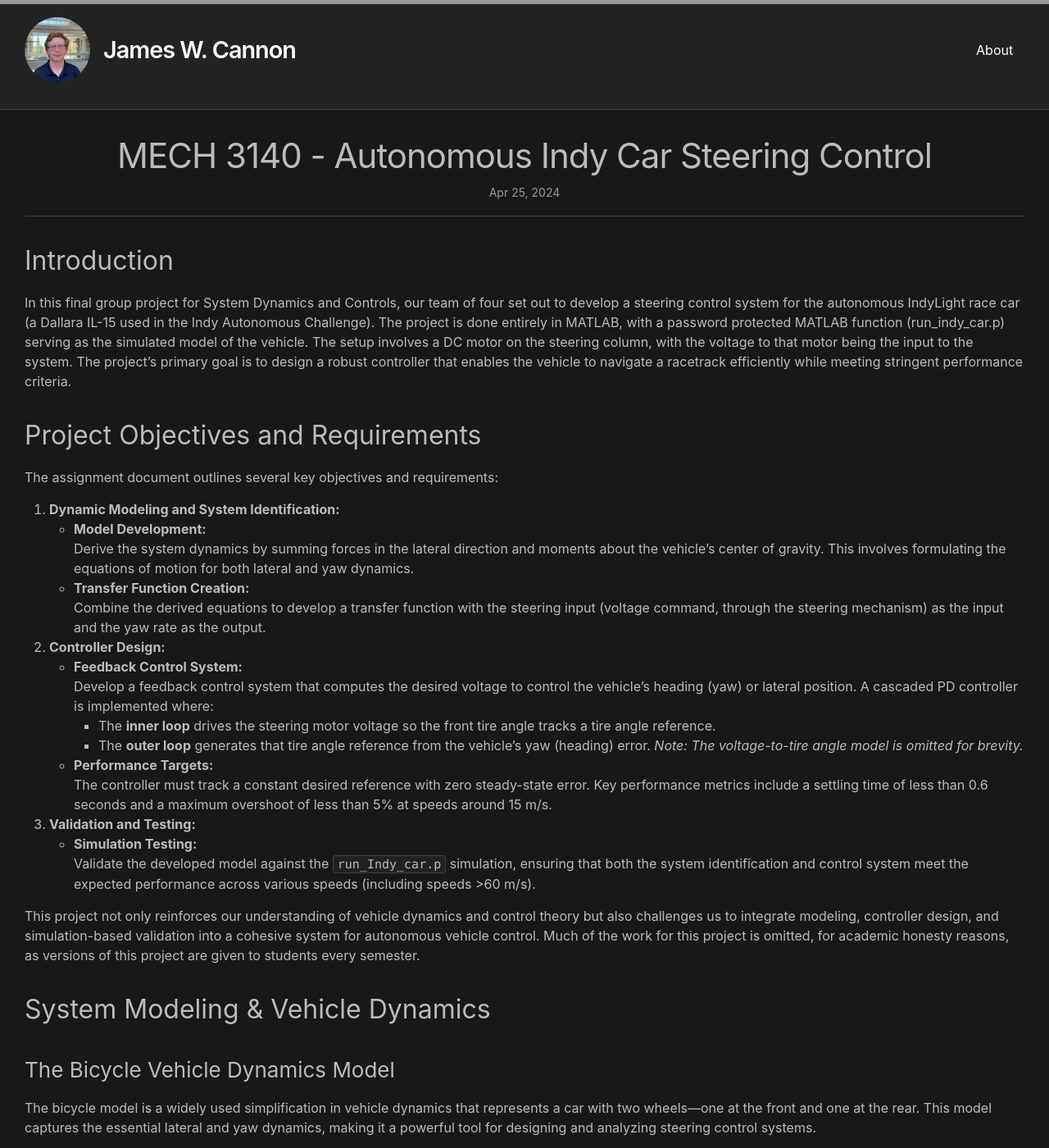
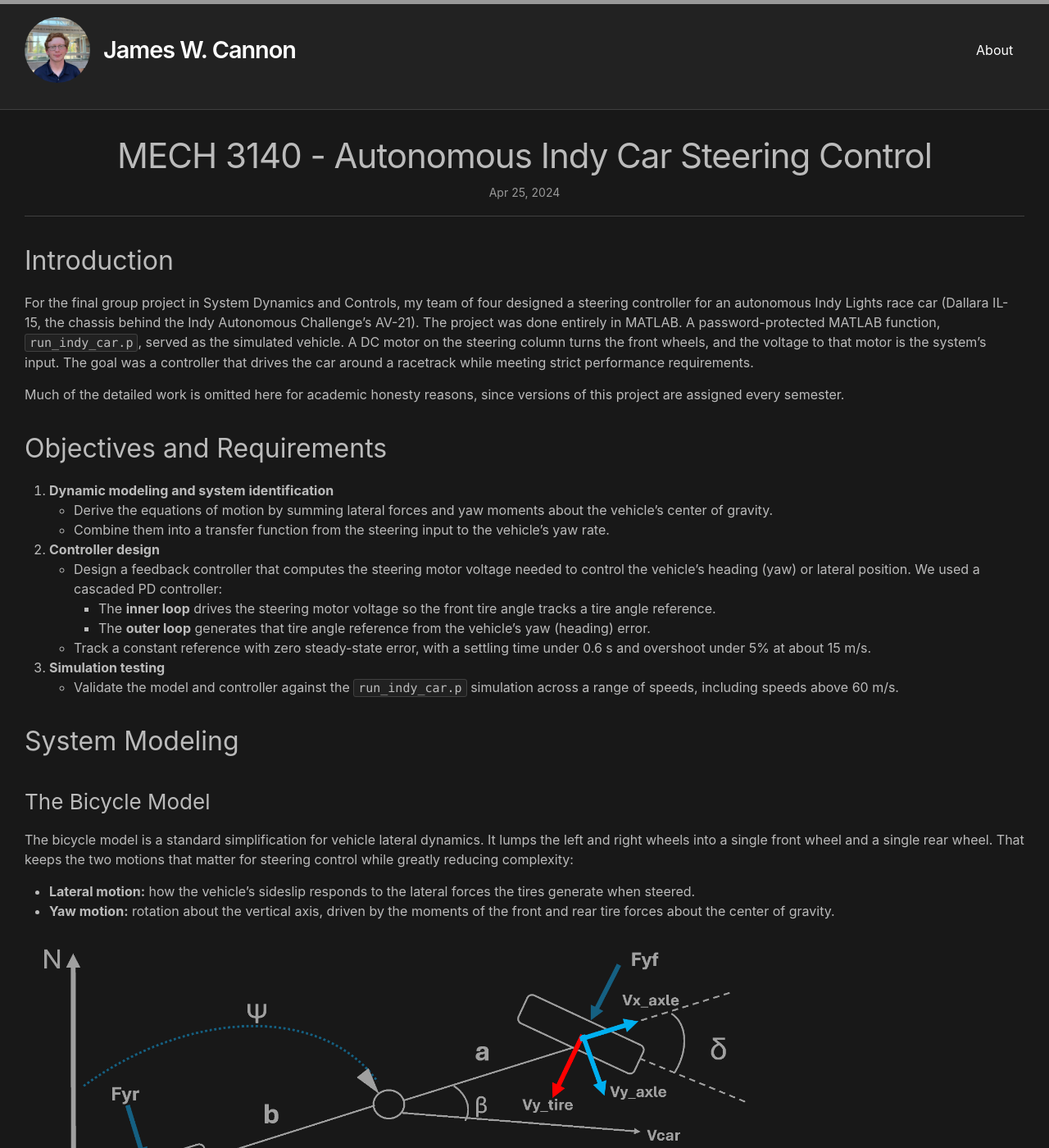
Before and after one commit to jacan20/portfolio, a Jekyll site: the page built from _posts/2024-04-25-indy-car-steering-controller.md, in a window 1280 px wide and 1400 px high. Shown: the whole window at 82% size. Built offline with Jekyll 4.4.1, drawn with Linux system fonts in a browser that asks for light colours; some of the changed text lies outside the part shown.

Commit message:
Edit completed articles for technical accuracy and prose
- IndyCar: correct the lateral-force equation (sideslip rate and yaw
  rate were written as beta and Psi), simplify the moment equation,
  unify notation, fix inline math rendering, tighten prose
- Nav: fix the position update (it double-counted acceleration), note
  the attitude update is first-order and that body acceleration is
  bias/gravity corrected, describe the kinematic bicycle model correctly
- N-body: fix inline math that rendered as plain "(F)", describe
  velocity Verlet's bounded energy error accurately, note that the
  distance floor and speed cap are non-physical stability measures
- Monte Carlo and DC motor: tighten prose; add the 1/sqrt(N) error rate
- About: smooth two awkward lines

Co-Authored-By: Claude Opus 5.5 <noreply@anthropic.com>
Claude-Session: https://claude.ai/code/session_01KyzwqWajTaqgwRNoXRCdA9

```diff
--- a/_posts/2024-04-25-indy-car-steering-controller.md
+++ b/_posts/2024-04-25-indy-car-steering-controller.md
@@ -7,130 +7,94 @@ categories: [Academic Project]
 
 ## Introduction
 
-In this final group project for System Dynamics and Controls, our team of four set out to develop a steering control system for the autonomous IndyLight race car (a Dallara IL-15 used in the Indy Autonomous Challenge). The project is done entirely in MATLAB, with a password protected MATLAB function (run_indy_car.p) serving as the simulated model of the vehicle. The setup involves a DC motor on the steering column, with the voltage to that motor being the input to the system. The project's primary goal is to design a robust controller that enables the vehicle to navigate a racetrack efficiently while meeting stringent performance criteria.
+For the final group project in System Dynamics and Controls, my team of four designed a steering controller for an autonomous Indy Lights race car (Dallara IL-15, the chassis behind the Indy Autonomous Challenge's AV-21). The project was done entirely in MATLAB. A password-protected MATLAB function, `run_indy_car.p`, served as the simulated vehicle. A DC motor on the steering column turns the front wheels, and the voltage to that motor is the system's input. The goal was a controller that drives the car around a racetrack while meeting strict performance requirements.
 
-## Project Objectives and Requirements
+Much of the detailed work is omitted here for academic honesty reasons, since versions of this project are assigned every semester.
 
-The assignment document outlines several key objectives and requirements:
+## Objectives and Requirements
 
-1. **Dynamic Modeling and System Identification:**
-   - **Model Development:**
-     Derive the system dynamics by summing forces in the lateral direction and moments about the vehicle's center of gravity. This involves formulating the equations of motion for both lateral and yaw dynamics.
-   - **Transfer Function Creation:**
-     Combine the derived equations to develop a transfer function with the steering input (voltage command, through the steering mechanism) as the input and the yaw rate as the output.
+1. **Dynamic modeling and system identification**
+   - Derive the equations of motion by summing lateral forces and yaw moments about the vehicle's center of gravity.
+   - Combine them into a transfer function from the steering input to the vehicle's yaw rate.
 
-2. **Controller Design:**
-   - **Feedback Control System:**
-     Develop a feedback control system that computes the desired voltage to control the vehicle’s heading (yaw) or lateral position. A cascaded PD controller is implemented where:
-       - The **inner loop** drives the steering motor voltage so the front tire angle tracks a tire angle reference.
-       - The **outer loop** generates that tire angle reference from the vehicle’s yaw (heading) error.
-     *Note: The voltage-to-tire angle model is omitted for brevity.*
-   - **Performance Targets:**
-     The controller must track a constant desired reference with zero steady-state error. Key performance metrics include a settling time of less than 0.6 seconds and a maximum overshoot of less than 5% at speeds around 15 m/s.
+2. **Controller design**
+   - Design a feedback controller that computes the steering motor voltage needed to control the vehicle's heading (yaw) or lateral position. We used a cascaded PD controller:
+     - The **inner loop** drives the steering motor voltage so the front tire angle tracks a tire angle reference.
+     - The **outer loop** generates that tire angle reference from the vehicle's yaw (heading) error.
+   - Track a constant reference with zero steady-state error, with a settling time under 0.6 s and overshoot under 5% at about 15 m/s.
 
-3. **Validation and Testing:**
-   - **Simulation Testing:**
-     Validate the developed model against the `run_Indy_car.p` simulation, ensuring that both the system identification and control system meet the expected performance across various speeds (including speeds >60 m/s).
+3. **Simulation testing**
+   - Validate the model and controller against the `run_indy_car.p` simulation across a range of speeds, including speeds above 60 m/s.
 
-This project not only reinforces our understanding of vehicle dynamics and control theory but also challenges us to integrate modeling, controller design, and simulation-based validation into a cohesive system for autonomous vehicle control. Much of the work for this project is omitted, for academic honesty reasons, as versions of this project are given to students every semester.
+## System Modeling
 
-## System Modeling & Vehicle Dynamics
+### The Bicycle Model
 
-### The Bicycle Vehicle Dynamics Model
+The bicycle model is a standard simplification for vehicle lateral dynamics. It lumps the left and right wheels into a single front wheel and a single rear wheel. That keeps the two motions that matter for steering control while greatly reducing complexity:
 
-The bicycle model is a widely used simplification in vehicle dynamics that represents a car with two wheels—one at the front and one at the rear. This model captures the essential lateral and yaw dynamics, making it a powerful tool for designing and analyzing steering control systems.
+- **Lateral motion:** how the vehicle's sideslip responds to the lateral forces the tires generate when steered.
+- **Yaw motion:** rotation about the vertical axis, driven by the moments of the front and rear tire forces about the center of gravity.
 
-**Key Features of the Model:**
+<img src="{{ '/Media/IndyCar/bicycle_model.png' | relative_url }}" alt="Bicycle vehicle model" width="80%"/>
 
-- **Lateral Dynamics:**
-  The model accounts for the lateral movement of the vehicle. It explains how the vehicle responds to steering inputs by generating lateral tire forces.
+### Equations of Motion
 
-- **Yaw Dynamics:**
-  It also models the yaw motion—the rotation of the vehicle about its vertical axis. The yaw rate is influenced by the distribution of mass and the forces acting at the front and rear tires.
+Using linear tire models, where each tire's lateral force is its cornering stiffness times its slip angle:
 
-- **Simplified Representation:**
-  By combining the left and right wheels into a single front and rear wheel, the bicycle model reduces the complexity of the vehicle dynamics while preserving the key behaviors necessary for control analysis.
+**Lateral forces**
 
-<img src="{{ '/Media/IndyCar/bicycle_model.png' | relative_url }}" alt="Bicycle Vehicle Model" width="80%"/>
-
-
-#### System Modeling: Equations of Motion
-
-**Summation of Forces**
-$$ \sum F = m \bigl(v_{\text{car}}\dot{\psi} + v_{\text{car}}\beta\bigr) = -C_r\,\beta +\frac{C_rb}{V_{car}}\Psi - C_f\bigl(\beta - \delta\bigr) - \frac{C_fa}{V_{car}}\Psi $$
-
-**Summation of Moments**
 $$
-\sum M = J\,\ddot{\psi} = -b\left(\frac{-C_r}{V_{Car}} \left(V_{car}\beta - \dot{\Psi}b\right)\right) + a\left(\frac{-C_f}{V_{Car}} \left(V_{car}\beta - V_{car}\delta + \dot{\Psi}a\right)\right)
+m V \bigl(\dot{\beta} + \dot{\psi}\bigr) = -C_f\left(\beta + \frac{a\,\dot{\psi}}{V} - \delta\right) - C_r\left(\beta - \frac{b\,\dot{\psi}}{V}\right)
 $$
 
-Here:
-- $\(m\)$: The vehicle mass.
-- $\(v_{\text{car}}\)$: The constant forward velocity of the vehicle.
-- $\(\dot{\psi}\)$: The yaw rate, representing the rate of change of the vehicle’s yaw angle.
-- $\(\beta\)$: The sideslip angle, which quantifies the angle between the vehicle’s actual velocity vector and its longitudinal axis.
-- $\(\delta\)$: The steering angle, the angle by which the front wheels are turned.
-- $\(C_f\)$: The cornering stiffness of the front tires, indicating how much lateral force the tires generate per unit of slip angle.
-- $\(C_r\)$: The cornering stiffness of the rear tires, similar to \(C_f\) but for the rear axle.
-- $\(J\)$: The yaw moment of inertia of the vehicle, which quantifies its resistance to changes in yaw rate.
-- $\(a\)$: The distance from the vehicle’s center of gravity (CG) to the front axle.
-- $\(b\)$: The distance from the vehicle’s center of gravity (CG) to the rear axle.
+**Yaw moments**
 
+$$
+J \ddot{\psi} = a\,C_f\left(\delta - \beta - \frac{a\,\dot{\psi}}{V}\right) - b\,C_r\left(\frac{b\,\dot{\psi}}{V} - \beta\right)
+$$
 
-### Control Strategy
+where:
+- \\(m\\): vehicle mass
+- \\(V\\): forward speed, held constant
+- \\(\psi\\), \\(\dot{\psi}\\): yaw angle and yaw rate
+- \\(\beta\\): sideslip angle, between the vehicle's velocity vector and its longitudinal axis
+- \\(\delta\\): front wheel steering angle
+- \\(C_f\\), \\(C_r\\): front and rear tire cornering stiffness (lateral force per unit slip angle)
+- \\(J\\): yaw moment of inertia
+- \\(a\\), \\(b\\): distances from the center of gravity to the front and rear axles
 
-#### Cascaded PD Controller
+## Control Strategy
 
-Our control strategy employed a **cascaded PD controller** with two loops:
-- **Inner Loop:** Controls the input voltage to the motor on the steering column so the front tire angle tracks its reference.
-- **Outer Loop:** Commands the tire angle reference that steers the vehicle’s yaw angle toward the desired heading.
+The controller is a **cascaded PD controller** with two loops:
+- **Inner loop:** sets the steering motor voltage so the front tire angle tracks its reference.
+- **Outer loop:** commands the tire angle reference that steers the vehicle's yaw angle toward the desired heading.
 
-The following figure is the root locus used for pole-zero placement (controller gain selection) for the outer (yaw) loop controller. This root locus was generated for a vehicle at 108 m/s.
+The vehicle dynamics change with speed, so the outer loop gains were chosen for the speed of interest. The root locus below, used for pole placement (gain selection) in the outer (yaw) loop, was generated at 108 m/s.
 
 <img src="{{ '/Media/IndyCar/108RootLocus.jpg' | relative_url }}" alt="Root locus for the outer (yaw) loop controller at 108 m/s" width="60%"/>
 
+*The voltage-to-tire-angle (inner loop) model is omitted for brevity.*
 
-*Note: The voltage-to-tire angle (inner loop) model is omitted for brevity.*
+## Simulation Results
 
-### Simulation and Verification
+We tested the controller on a simulated lap of the Indianapolis Motor Speedway. It stayed stable up to **108 m/s (~242 mph)**, the fastest stable controller in the class, and it was also stable at lower speeds. The figures below are from the 108 m/s run.
 
-One of the most thrilling parts of the project was the validation phase. We tested the steering control system on an Indy 500 track simulation, achieving a top speed of **108 m/s (~242 mph)**, the fastest stable controller in the class. This was the highest speed at which our controller was stable; it was also stable at lower speeds. The high-speed tests are documented with several key figures:
+- **Steering motor voltage:** This is the voltage commanded to the steering column motor. The motor driver isn't modeled, but the plant does include the DC motor and the gearing that turns the wheels.
 
-- **Steering Column Motor Voltage Input:**
-  Here is the input voltage to the motor on the steering column. We are not modeling the dynamics of a motor driver here. The system dynamics include that of the DC motor, and the gearboxes, etc that allow the motor to move the wheels.
-  <img src="{{ '/Media/IndyCar/voltage.png' | relative_url }}" alt="108 m/s Steering Motor Input" width="60%"/>
+  <img src="{{ '/Media/IndyCar/voltage.png' | relative_url }}" alt="Steering motor voltage at 108 m/s" width="60%"/>
 
-  This figure captures the voltage profile applied to the motor at 108 m/s, demonstrating the input dynamics of the system. This shows an area for improvement, as the voltage rapidly cycles between its maximum and minimum values. However, the controller is able to control the vehicle, despite the +/- 24V operational limit of the motor on the steering column.
+  The voltage switches rapidly between the motor's ±24 V limits, which leaves room for improvement. Even with that saturation, the controller keeps the vehicle under control.
 
-- **Tire Angle Input/output:**
-  Here is the tire angle input to the inner control loop. You can see both the desired tire angle and the actual tire angle the inner loop is able to deliver.
+- **Tire angle:** This plot shows the desired tire angle (the outer loop's output and the inner loop's input) alongside the actual tire angle the inner loop delivers.
 
-  <img src="{{ '/Media/IndyCar/tireangle.png' | relative_url }}" alt="108 m/s Tire Angle Input" width="60%"/>
+  <img src="{{ '/Media/IndyCar/tireangle.png' | relative_url }}" alt="Commanded and actual tire angle at 108 m/s" width="60%"/>
 
-  This image shows the tire angle command at 108 m/s, providing insight into the steering control under high-speed conditions. This was the output of the outer control loop, and the input to the inner control loop.
+- **Simulated lap:** Running the full controller on the p-code Indy car model, the car completes laps of the Indianapolis Motor Speedway. It barely stays within the track in the turns. Any faster, and the car's turning radius would be larger than the track and its GPS waypoints allow.
 
-- **Simulated Vehicle Lap:**
-  Finally, putting everything together and running the controller on the password-protected p-code Indy car model, we can see the Indy car completing laps at the Indianapolis Motor Speedway. The vehicle just barely stays in the lanes on the turns; any faster and our turning radius is larger than the track (and given GPS waypoints) can support.
+  <img src="{{ '/Media/IndyCar/indycar108track.png' | relative_url }}" alt="Simulated lap at 108 m/s on the Indianapolis Motor Speedway" width="60%"/>
 
-    <img src="{{ '/Media/IndyCar/indycar108track.png' | relative_url }}" alt="Simulated lap at 108 m/s on the Indianapolis Motor Speedway" width="60%"/>
+## Lessons Learned
 
-
-
-## Lessons Learned and Future Directions
-
-This project was a tremendous learning experience:
-
-- **Real-World Application of Control Theory:**
-  It underscored how classical methods can be adapted and extended to modern autonomous systems.
-
-- **Teamwork and Iterative Design:**
-  Collaborating with a diverse team of engineers taught us the value of iterative design and robust testing.
-
-- **Future Work:**
-  The success of our steering control system opens up new questions—such as integrating additional sensor feedback or adapting the controller for different racing conditions—which are exciting avenues for further exploration.
-
-## Conclusion
-
-Our autonomous steering control project not only provided hands-on experience with advanced control techniques but also demonstrated the potential for applying classical system dynamics to modern, high-speed applications. The blend of theory, controller design, and simulation-based validation has given us a robust foundation to push the boundaries of autonomous vehicle technology.
-
-For a detailed walkthrough of our methodology, challenges, and results, please refer to our final presentation and accompanying figures.
+- **Classical control applied to a modern problem:** Root-locus PD design, split into inner and outer loops, was enough to steer an autonomous race car at over 100 m/s in simulation, even with the motor voltage saturating.
+- **Teamwork and iteration:** Working as a team of four reinforced the value of iterative design and thorough testing.
+- **Future work:** Natural next steps include smoothing the saturated motor voltage, adding sensor feedback, and adapting the controller to different racing conditions.
```
Also changed, not shown: _posts/2021-03-14-monte-carlo-dart-board-pi-approximator.md (+4 -4 lines), _posts/2022-05-09-N-body-project.md (+17 -7 lines), _posts/2024-12-11-double-lane-change-simulation.md (+41 -46 lines), _posts/2025-01-31-12v-brushed-dc-motor.md (+6 -6 lines), about.md (+2 -2 lines).
